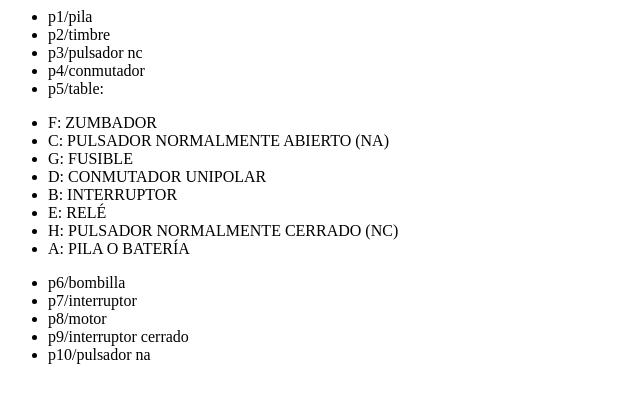
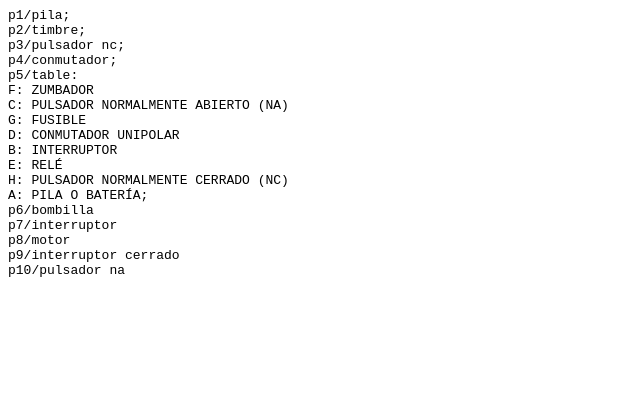
Before and after one commit to hectorsnchez/avtecrespuestas, a plain HTML site: page index.html in a window 1280 px wide. Shown: the whole page, without its empty margins (0-640 px from the left). Drawn offline with Linux system fonts and the light colour scheme.

Commit message:
Update index.html

```diff
--- a/index.html
+++ b/index.html
@@ -1,26 +1,20 @@
-<ul>
-  <li>p1/pila</li>
-  <li>p2/timbre</li>
-  <li>p3/pulsador nc</li>
-  <li>p4/conmutador</li>
-  <li>p5/table:</li>
-</ul>
-
-<ul>
-  <li>F: ZUMBADOR</li>
-  <li>C: PULSADOR NORMALMENTE ABIERTO (NA)</li>
-  <li>G: FUSIBLE</li>
-  <li>D: CONMUTADOR UNIPOLAR</li>
-  <li>B: INTERRUPTOR</li>
-  <li>E: RELÉ</li>
-  <li>H: PULSADOR NORMALMENTE CERRADO (NC)</li>
-  <li>A: PILA O BATERÍA</li>
-</ul>
-
-<ul>
-  <li>p6/bombilla</li>
-  <li>p7/interruptor</li>
-  <li>p8/motor</li>
-  <li>p9/interruptor cerrado</li>
-  <li>p10/pulsador na</li>
-</ul>
+<pre>
+p1/pila;
+p2/timbre;
+p3/pulsador nc;
+p4/conmutador;
+p5/table:
+F: ZUMBADOR
+C: PULSADOR NORMALMENTE ABIERTO (NA)
+G: FUSIBLE
+D: CONMUTADOR UNIPOLAR
+B: INTERRUPTOR
+E: RELÉ
+H: PULSADOR NORMALMENTE CERRADO (NC)
+A: PILA O BATERÍA;
+p6/bombilla
+p7/interruptor
+p8/motor
+p9/interruptor cerrado
+p10/pulsador na
+</pre>
```
